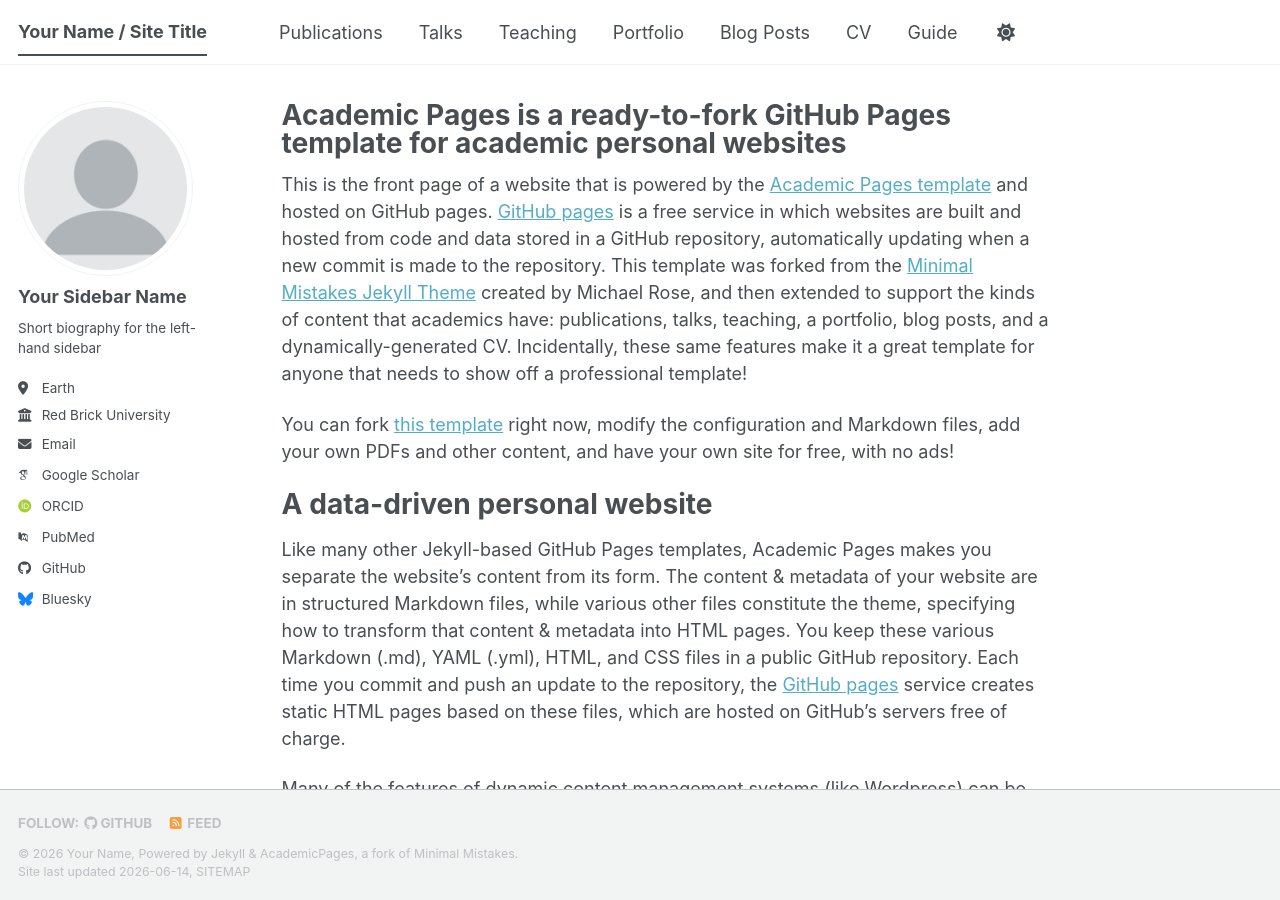
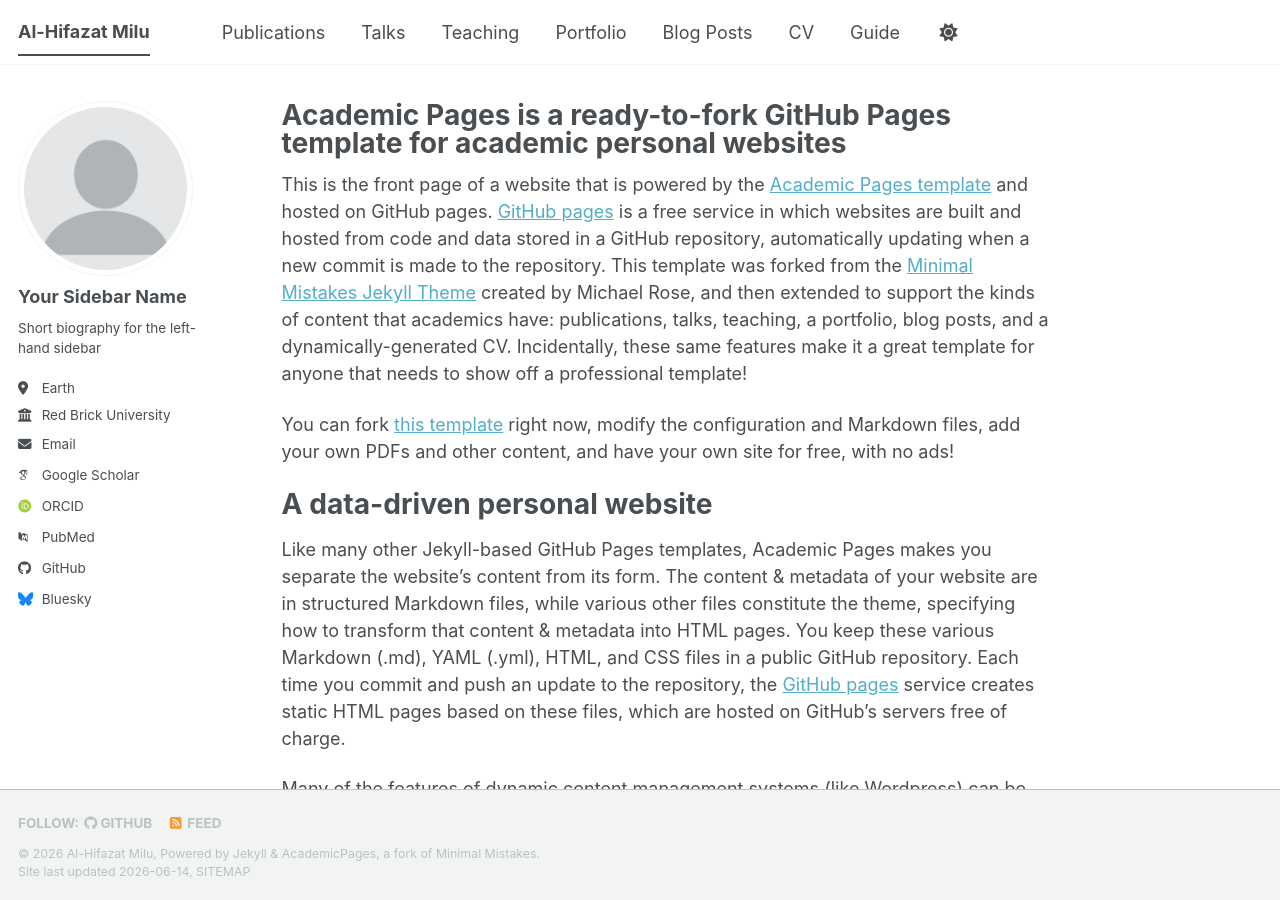
Before and after one commit to Milu-BD/Milu-BD.github.io, a Jekyll site: the page built from _pages/about.md, in a window 1280 px wide and 900 px high. Built offline with Jekyll 4.4.1, drawn with Linux system fonts in a browser that asks for light colours; some web fonts are replaced; a script bundle is joined from its source files by our own code; library files that are not in the unit come from our copies.

Commit message:
Update _config.yml
Title changes

```diff
--- a/_config.yml
+++ b/_config.yml
@@ -9,14 +9,14 @@
 # Basic Site Settings
 locale                   : "en-US"
 site_theme               : "default" # The available themes options are "default", "air", "sunrise", "mint", "dirt" and "contrast"
-title                    : "Your Name / Site Title"
+title                    : "Al-Hifazat Milu"
 title_separator          : "-"
-name                     : &name "Your Name"
-description              : &description "Your Name's academic portfolio"   # Update this with a general description of your site, this is the default if not overridden by a page
-url                      : https://academicpages.github.io # The base hostname & protocol for your site e.g. "https://[your GitHub username].github.io",
+name                     : &name "Al-Hifazat Milu"
+description              : &description "Cooling Engineer | Mechanical Engineer | Thermal Systems and Control Engineering"   # Update this with a general description of your site, this is the default if not overridden by a page
+url                      : https://milu-bd.github.io # The base hostname & protocol for your site e.g. "https://[your GitHub username].github.io",
                                                            # or if you already have some other page hosted on Github then use "https://[your GitHub username].github.io/[Your Repo Name]"
 baseurl                  : "" # the subpath of your site, e.g. "/blog"
-repository               : "academicpages/academicpages.github.io"
+repository               : "Milu-BD/Milu-BD.github.io"
 
 # Site Author - The following control what appear as part of the author content on the side bar.
 #               If a field is blank the icon and link will not appear, otherwise it will be shown.
```
